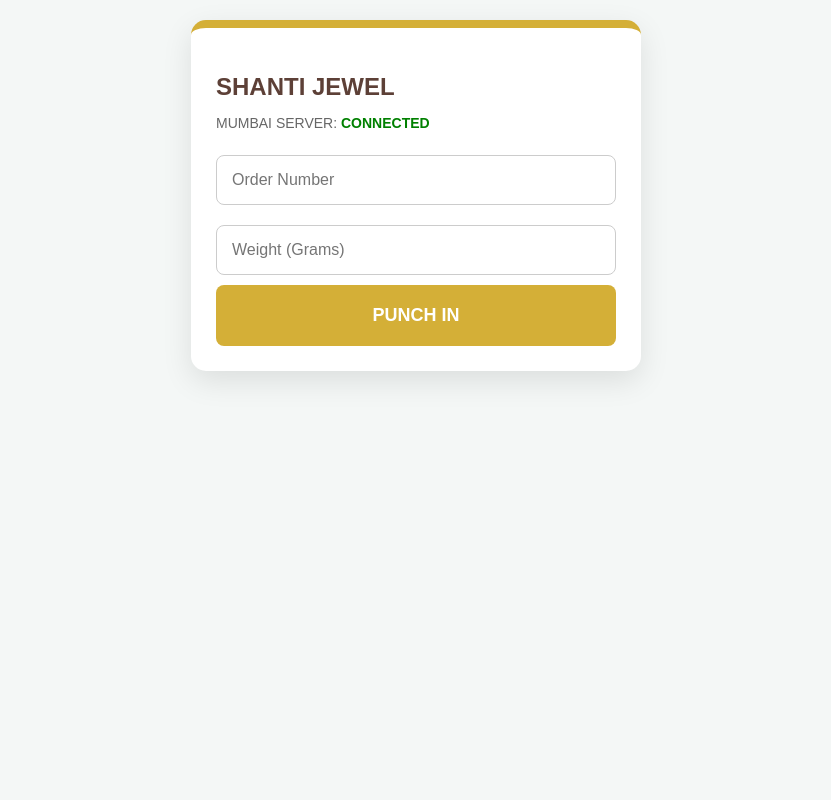
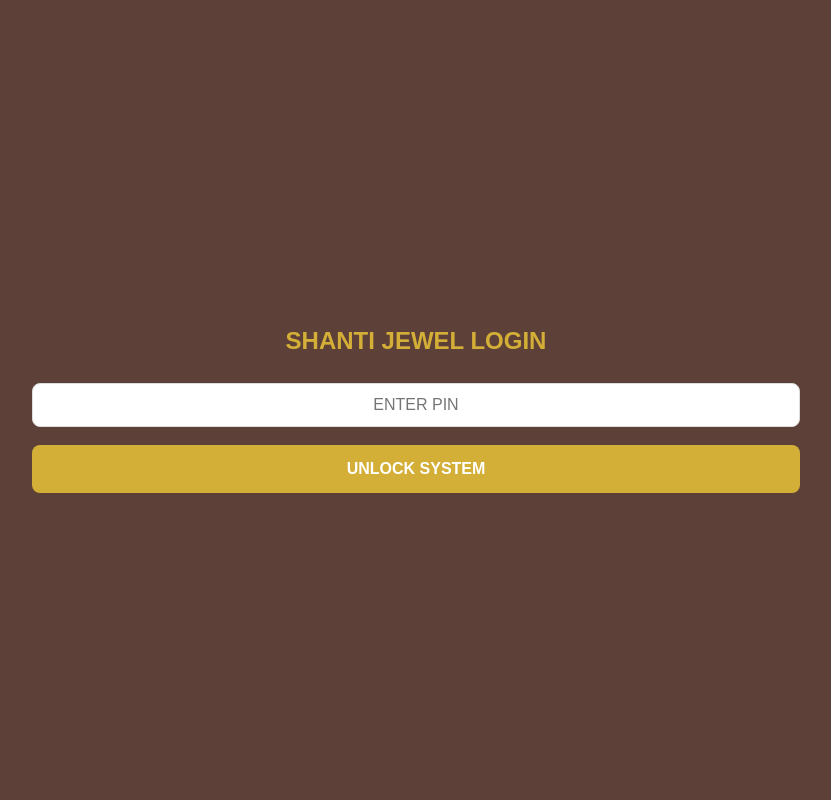
Before and after one commit to arnavkhandelwalshantigroup-bot/Shanti-Jewel-Order, a plain HTML site: page index.html in a window 1280 px wide. Shown: the whole page, without its empty margins (224-1055 px from the left). Drawn offline with Linux system fonts and the light colour scheme; no server answers.

Commit message:
Update index.html

```diff
--- a/index.html
+++ b/index.html
@@ -3,35 +3,72 @@
 <head>
     <meta charset="UTF-8">
     <meta name="viewport" content="width=device-width, initial-scale=1.0, maximum-scale=1.0, user-scalable=no">
-    <title>Shanti Jewel Portal</title>
+    <title>Shanti Jewel Master Portal</title>
     <script src="https://www.gstatic.com/firebasejs/9.17.1/firebase-app-compat.js"></script>
     <script src="https://www.gstatic.com/firebasejs/9.17.1/firebase-database-compat.js"></script>
     <style>
-        :root { --gold: #D4AF37; --brown: #5d4037; }
-        body { font-family: sans-serif; background: #f4f7f6; margin: 0; padding: 20px; display: flex; justify-content: center; }
-        .card { background: white; padding: 25px; border-radius: 15px; box-shadow: 0 10px 30px rgba(0,0,0,0.1); width: 100%; max-width: 400px; border-top: 8px solid var(--gold); }
-        h2 { color: var(--brown); margin-bottom: 5px; }
-        input { width: 100%; padding: 15px; margin: 10px 0; border: 1px solid #ccc; border-radius: 8px; font-size: 16px; box-sizing: border-box; }
-        .btn { width: 100%; padding: 20px; border: none; border-radius: 8px; font-weight: bold; cursor: pointer; font-size: 18px; background: var(--gold); color: white; }
-        #successScreen { display: none; text-align: center; }
+        :root { --gold: #D4AF37; --brown: #5d4037; --bg: #f4f7f6; }
+        body { font-family: sans-serif; background: var(--bg); margin: 0; padding-bottom: 80px; }
+        .header { background: var(--brown); color: white; text-align: center; padding: 15px; border-bottom: 3px solid var(--gold); font-weight: bold; position: sticky; top: 0; z-index: 100; }
+        .tab-content { display: none; padding: 15px; }
+        .active-tab { display: block; }
+        .card { background: white; padding: 15px; border-radius: 12px; margin-bottom: 15px; box-shadow: 0 4px 10px rgba(0,0,0,0.1); border-left: 5px solid var(--gold); }
+        input, textarea { width: 100%; padding: 12px; margin: 8px 0; border: 1px solid #ddd; border-radius: 8px; box-sizing: border-box; font-size: 16px; }
+        .btn { width: 100%; padding: 15px; border: none; border-radius: 8px; font-weight: bold; cursor: pointer; font-size: 16px; }
+        .btn-gold { background: var(--gold); color: white; }
+        .nav-bar { position: fixed; bottom: 0; width: 100%; background: var(--brown); display: flex; justify-content: space-around; padding: 10px 0; border-top: 2px solid var(--gold); z-index: 1000; }
+        .nav-item { color: white; font-size: 10px; text-align: center; opacity: 0.6; flex: 1; cursor: pointer; }
+        .nav-item.active { opacity: 1; color: var(--gold); font-weight: bold; }
     </style>
 </head>
 <body>
 
-<div class="card" id="formArea">
-    <h2>SHANTI JEWEL</h2>
-    <p style="color: #666; font-size: 14px;">MUMBAI SERVER: <span style="color: green; font-weight: bold;">CONNECTED</span></p>
-
-    <input type="text" id="orderNum" placeholder="Order Number">
-    <input type="number" step="0.01" id="orderWt" placeholder="Weight (Grams)">
-
-    <button type="button" class="btn" onclick="punchOrder()">PUNCH IN</button>
+<!-- ALL THING LOCK -->
+<div id="authOverlay" style="position:fixed; top:0; left:0; width:100%; height:100%; background:var(--brown); z-index:2000; display:flex; flex-direction:column; justify-content:center; align-items:center; color:white;">
+    <h2 style="color:var(--gold);">SHANTI JEWEL LOGIN</h2>
+    <input type="password" id="pinInput" placeholder="ENTER PIN" style="width:60%; text-align:center; color: black;">
+    <button class="btn btn-gold" style="width:60%; margin-top:10px;" onclick="checkPin()">UNLOCK SYSTEM</button>
 </div>
 
-<div class="card" id="successScreen">
-    <h1 style="color: green;">✅ SAVED</h1>
-    <p>Order is now in the PRODUCTION list.</p>
-    <button class="btn" onclick="location.reload()">NEXT ORDER</button>
+<div class="header">SHANTI JEWEL MANAGEMENT</div>
+
+<!-- PUNCH IN TAB -->
+<div id="punch" class="tab-content active-tab">
+    <div class="card">
+        <h3>PUNCH IN</h3>
+        <input type="text" id="orderId" placeholder="Order Number">
+        <input type="number" step="0.01" id="weight" placeholder="Weight (Grams)">
+        <button class="btn btn-gold" onclick="saveOrder()">SAVE TO PRODUCTION</button>
+    </div>
+</div>
+
+<!-- PRODUCTION TAB (ACTIVE) -->
+<div id="production" class="tab-content">
+    <h3>PRODUCTION (ACTIVE)</h3>
+    <div id="prodList">Loading...</div>
+</div>
+
+<!-- PAST ORDERS TAB -->
+<div id="past" class="tab-content">
+    <h3>PAST ORDERS</h3>
+    <div id="pastList">No completed orders.</div>
+</div>
+
+<!-- DASHBOARD TAB -->
+<div id="dashboard" class="tab-content">
+    <div class="card">
+        <h3>DASHBOARD</h3>
+        <p>Total Production Weight: <span id="totalWt" style="color:var(--gold); font-weight:bold;">0.00</span>g</p>
+        <button class="btn" style="background:red; color:white;" onclick="wipeOut()">WIPEOUT MEMORY</button>
+    </div>
+</div>
+
+<!-- NAVIGATION BAR -->
+<div class="nav-bar">
+    <div class="nav-item active" onclick="showTab('punch', this)">PUNCH</div>
+    <div class="nav-item" onclick="showTab('production', this)">PRODUCTION</div>
+    <div class="nav-item" onclick="showTab('past', this)">PAST</div>
+    <div class="nav-item" onclick="showTab('dashboard', this)">DASHBOARD</div>
 </div>
 
 <script>
@@ -41,42 +78,61 @@
     projectId: "shanti-jewel-order",
     databaseURL: "https://shanti-jewel-order-default-rtdb.firebaseio.com/"
 };
-
 firebase.initializeApp(firebaseConfig);
 const db = firebase.database();
 
-async function punchOrder() {
-    const id = document.getElementById('orderNum').value;
-    const wt = document.getElementById('orderWt').value;
+function checkPin() {
+    if(document.getElementById('pinInput').value === "1008") {
+        document.getElementById('authOverlay').style.display = 'none';
+    } else {
+        alert("ACCESS DENIED");
+    }
+}
 
-    if(!id || !wt) return alert("Fill Order # and Weight");
+function showTab(tabId, el) {
+    document.querySelectorAll('.tab-content').forEach(t => t.classList.remove('active-tab'));
+    document.querySelectorAll('.nav-item').forEach(n => n.classList.remove('active'));
+    document.getElementById(tabId).classList.add('active-tab');
+    el.classList.add('active');
+}
 
-    const btn = document.querySelector('.btn');
-    btn.innerText = "SAVING...";
-    btn.style.opacity = "0.5";
-    btn.disabled = true;
+async function saveOrder() {
+    const id = document.getElementById('orderId').value;
+    const wt = document.getElementById('weight').value;
+    if(!id || !wt) return alert("Fill all fields");
 
     try {
-        // Saving to the 'PRODUCTION' tab as per your instruction
         await db.ref('orders/' + id).set({
             id: id,
-            weight: wt,
+            weight: parseFloat(wt),
             status: "PRODUCTION",
             timestamp: Date.now()
         });
+        alert("PUNCHED SUCCESSFULLY");
+        document.getElementById('orderId').value = "";
+        document.getElementById('weight').value = "";
+    } catch(e) { alert("Error: " + e.message); }
+}
 
-        // Hide the input and show Success without reloading
-        document.getElementById('formArea').style.display = 'none';
-        document.getElementById('successScreen').style.display = 'block';
+db.ref('orders').on('value', snap => {
+    const prodList = document.getElementById('prodList');
+    const totalWtEl = document.getElementById('totalWt');
+    prodList.innerHTML = "";
+    let total = 0;
 
-    } catch (err) {
-        alert("CRITICAL ERROR: " + err.message);
-        btn.innerText = "TRY AGAIN";
-        btn.disabled = false;
-        btn.style.opacity = "1";
+    snap.forEach(child => {
+        const o = child.val();
+        total += o.weight;
+        prodList.innerHTML += `<div class="card"><b>#${o.id}</b> - ${o.weight}g</div>`;
+    });
+    totalWtEl.innerText = total.toFixed(2);
+});
+
+function wipeOut() {
+    if(confirm("WIPEOUT ALL MEMORY?")) {
+        db.ref('orders').remove();
     }
 }
 </script>
-
 </body>
 </html>
```
